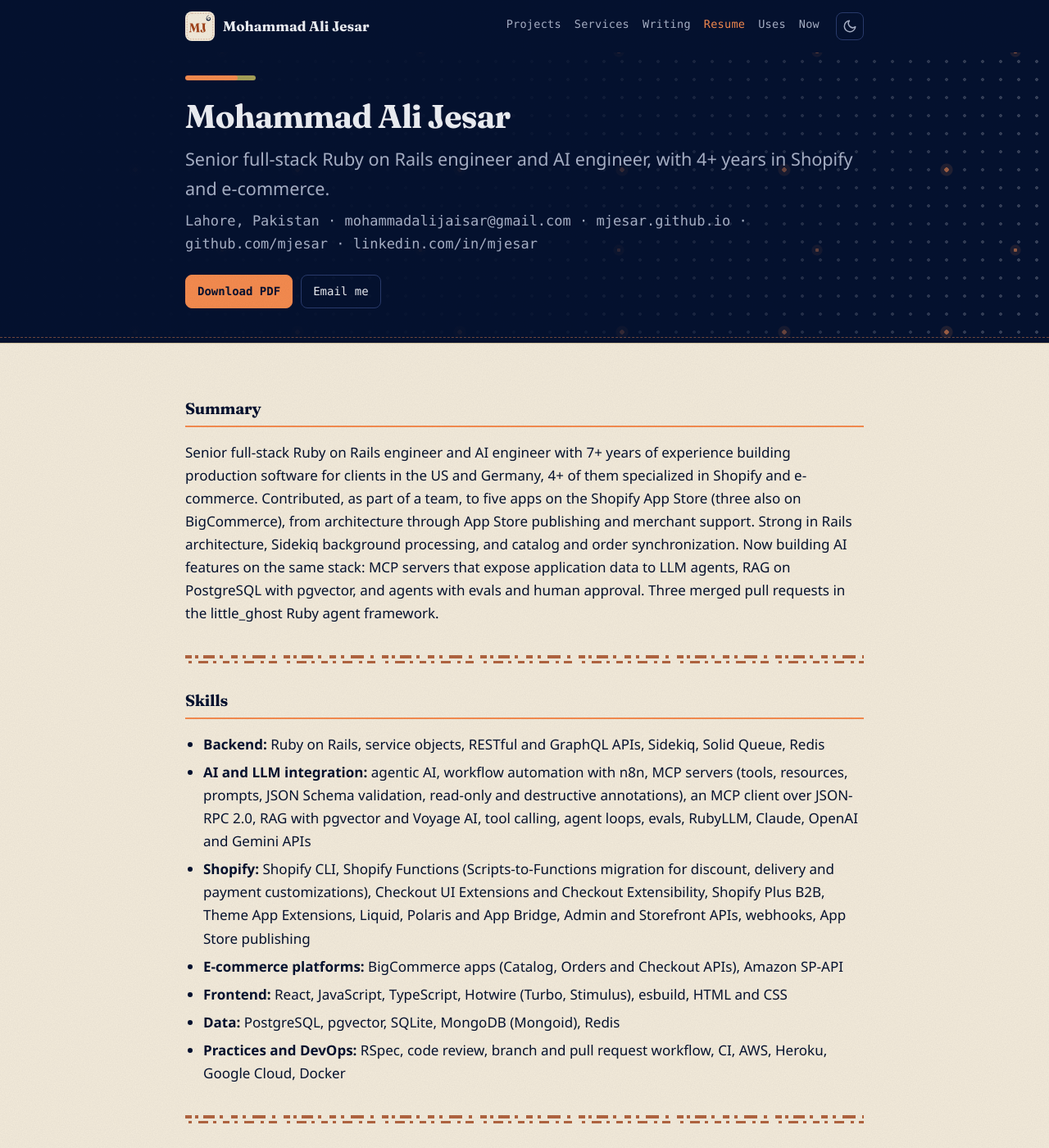
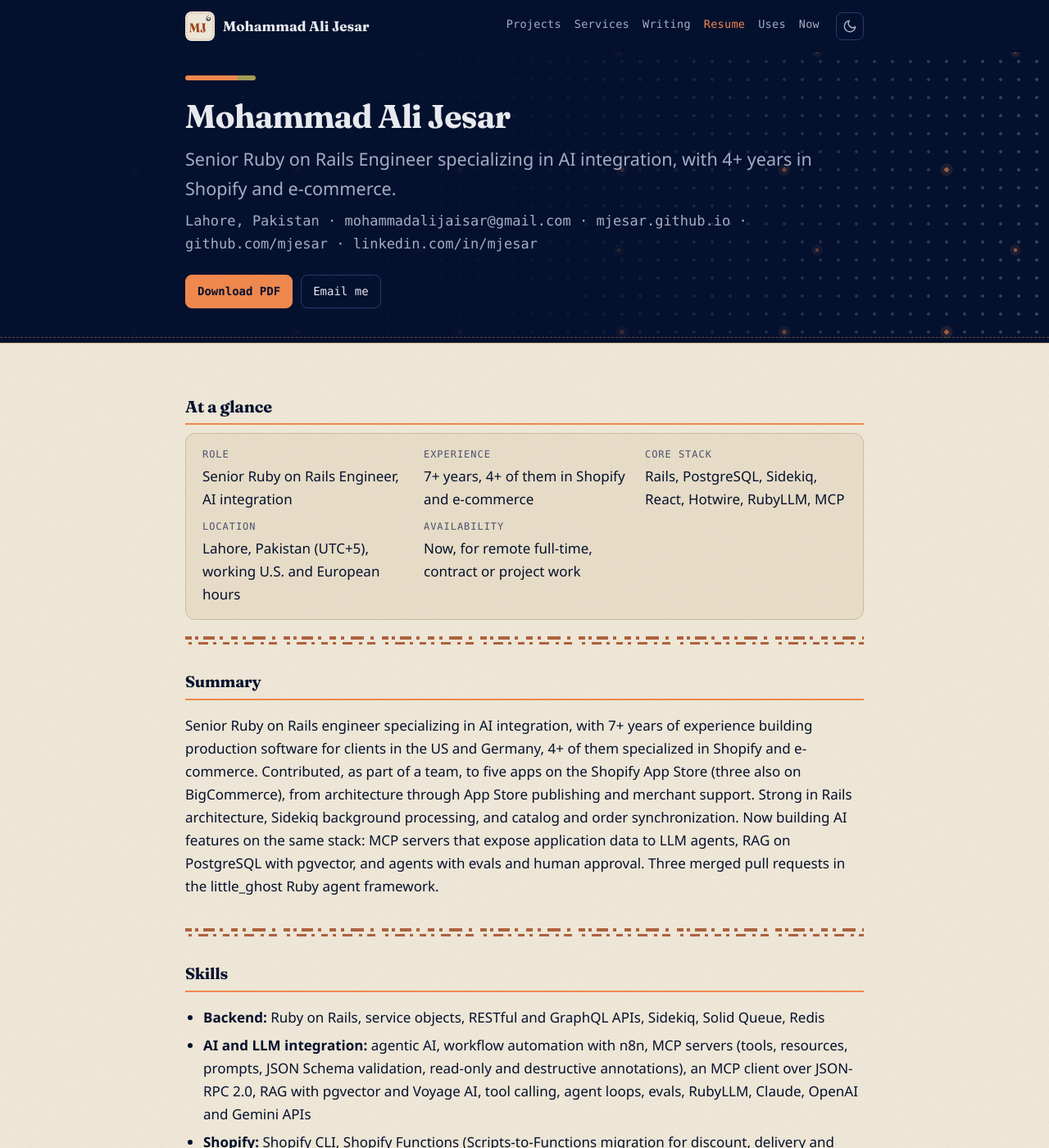
Before and after one commit to mjesar/mjesar.github.io, a Jekyll site: the page built from resume/index.html, in a window 1280 px wide and 1400 px high. Shown: the whole window at 82% size. Built offline with Jekyll 4.4.1, drawn with Linux system fonts in a browser that asks for light colours.

Commit message:
lead resume with senior rails and ai integration role and regenerate pdf

```diff
--- a/resume/index.html
+++ b/resume/index.html
@@ -1,12 +1,12 @@
 ---
-title: "Resume: Rails and AI Engineer"
-description: "Resume of Mohammad Ali Jesar, senior full-stack Ruby on Rails engineer and AI engineer: 7+ years of production Rails, Shopify and e-commerce, MCP servers and RAG."
+title: "Resume: Senior Ruby on Rails & AI Engineer"
+description: "Resume of Mohammad Ali Jesar, senior Ruby on Rails engineer specializing in AI integration: 7+ years of production Rails, Shopify and e-commerce, MCP and RAG."
 ---
 <div class="hero small">
   <div class="wrap">
     <div class="bar" aria-hidden="true"></div>
     <h1>Mohammad Ali Jesar</h1>
-    <p class="lede">Senior full-stack Ruby on Rails engineer and AI engineer, with 4+ years in Shopify and e-commerce.</p>
+    <p class="lede">Senior Ruby on Rails Engineer specializing in AI integration, with 4+ years in Shopify and e-commerce.</p>
     <p class="meta">Lahore, Pakistan · mohammadalijaisar@gmail.com · mjesar.github.io · github.com/mjesar · linkedin.com/in/mjesar</p>
     <ul class="links no-print">
       <li><a class="btn primary" href="/resume/mohammad-ali-jesar-resume.pdf" download>Download PDF</a></li>
@@ -17,9 +17,11 @@ description: "Resume of Mohammad Ali Jesar, senior full-stack Ruby on Rails engi
 
 <main class="wrap resume">
 
+{% include at-a-glance.html %}
+
 <section>
   <h2>Summary</h2>
-  <p>Senior full-stack Ruby on Rails engineer and AI engineer with 7+ years of experience building production software for clients in the US and Germany, 4+ of them specialized in Shopify and e-commerce. Contributed, as part of a team, to five apps on the Shopify App Store (three also on BigCommerce), from architecture through App Store publishing and merchant support. Strong in Rails architecture, Sidekiq background processing, and catalog and order synchronization. Now building AI features on the same stack: MCP servers that expose application data to LLM agents, RAG on PostgreSQL with pgvector, and agents with evals and human approval. Three merged pull requests in the little_ghost Ruby agent framework.</p>
+  <p>Senior Ruby on Rails engineer specializing in AI integration, with 7+ years of experience building production software for clients in the US and Germany, 4+ of them specialized in Shopify and e-commerce. Contributed, as part of a team, to five apps on the Shopify App Store (three also on BigCommerce), from architecture through App Store publishing and merchant support. Strong in Rails architecture, Sidekiq background processing, and catalog and order synchronization. Now building AI features on the same stack: MCP servers that expose application data to LLM agents, RAG on PostgreSQL with pgvector, and agents with evals and human approval. Three merged pull requests in the little_ghost Ruby agent framework.</p>
 </section>
 
 <section>
```
Also changed, not shown: 1 other file.
